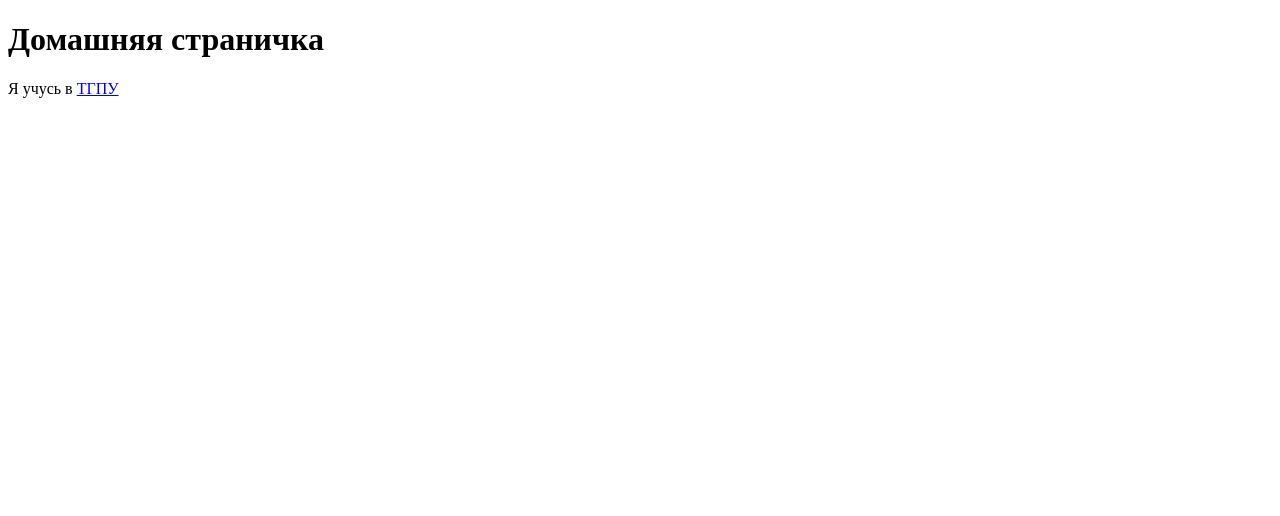
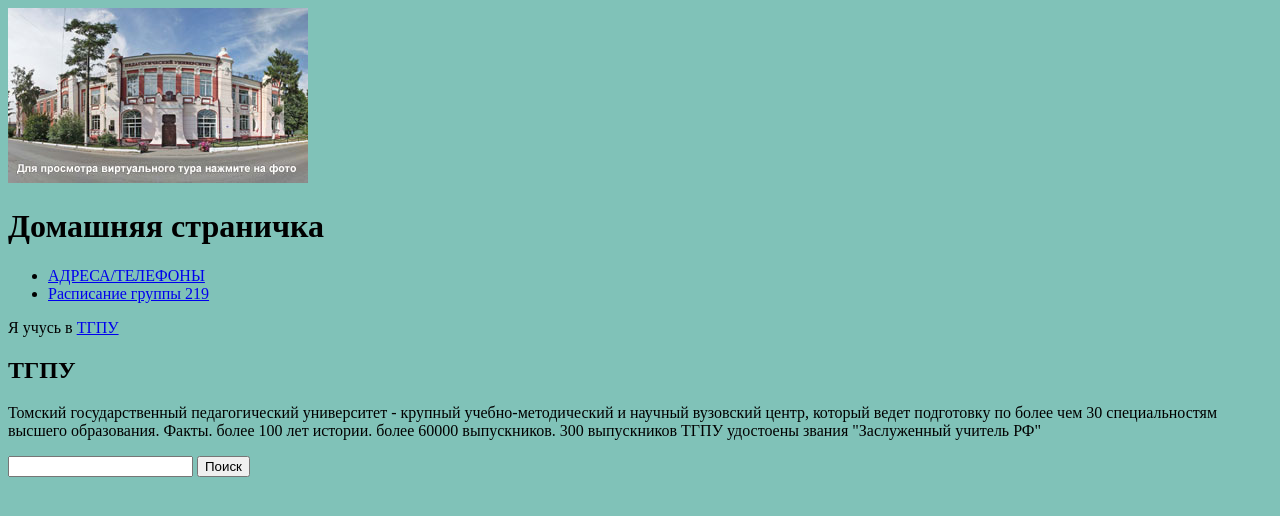
Before and after one commit to ABezrukova219/ABezrukova219.github.io, a plain HTML site: page index.html in a window 1280 px wide. Drawn offline with Linux system fonts and the light colour scheme.

Commit message:
first page

```diff
--- a/index.html
+++ b/index.html
@@ -1,11 +1,33 @@
 <!doctype html>
 </html>
-   </head>
+    <head>
          <meta charset="utf-8">
          <title>Домашняя страничка</title>
+         <link href="style.css" rel="stylesheet">
              </head>
     <body>
+        <header>
+             <img src='main.jpg'>
              <h1>Домашняя страничка</h1>
+        </header>
+        <nav>
+             <ul>
+                 <li><a href="https://www.tspu.edu.ru/phones.html">АДРЕСА/ТЕЛЕФОНЫ</a></li>
+                 <li><a href="https://timetable.tspu.ru/group/?219">Расписание группы 219</a></li>
+             </ul>
+        </nav>
+        <main>
              <p>Я учусь в <a href="https://www.tspu.tdu.ru">ТГПУ</a></p>
+             <h2>ТГПУ</h2>
+             <p>
+                 Томский государственный педагогический университет - крупный учебно-методический и научный вузовский центр,
+             который ведет подготовку по более чем 30 специальностям высшего образования. Факты. более 100 лет истории.
+             более 60000 выпускников. 300 выпускников ТГПУ удостоены звания "Заслуженный учитель РФ"
+             </p>
+                 <form action="https://www.google.com/search" method="get">
+                     <input type="text" name="q">
+                     <input type="submit" value="Поиск">
+                 </form>
+        </main>
     </body>
 </html>
--- /dev/null
+++ b/style.css
@@ -0,0 +1,3 @@
+body {
+    background-color: #80c2b8;
+}
```
Also changed, not shown: main.jpg (added), 1 other file. Lines whose indentation alone changed are shown as unchanged.
